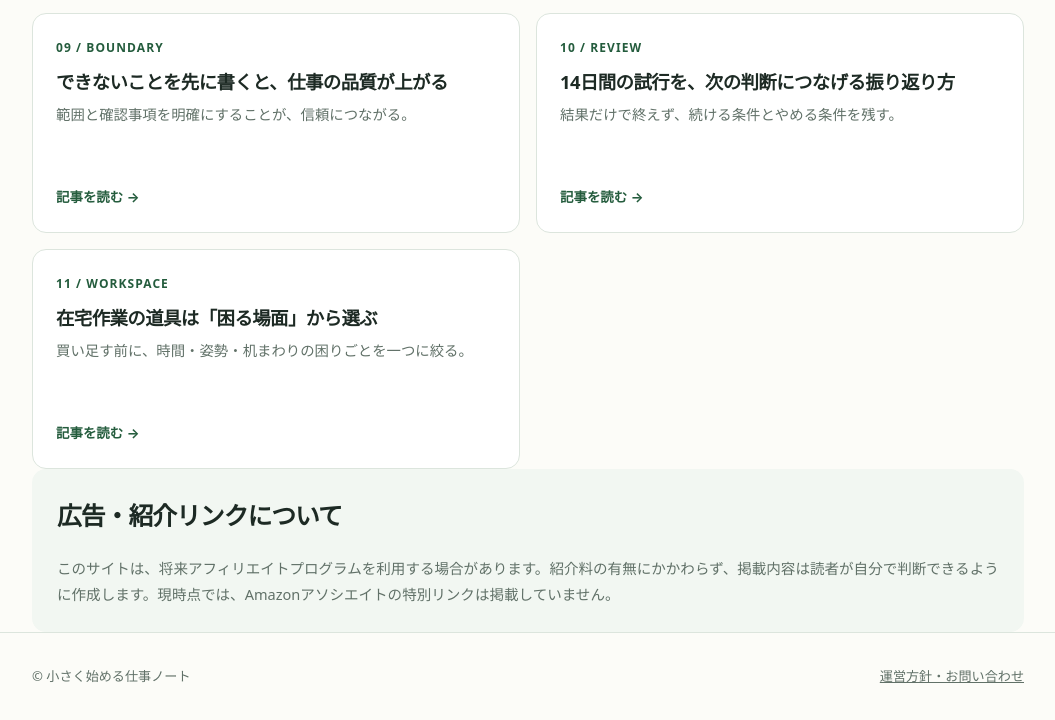
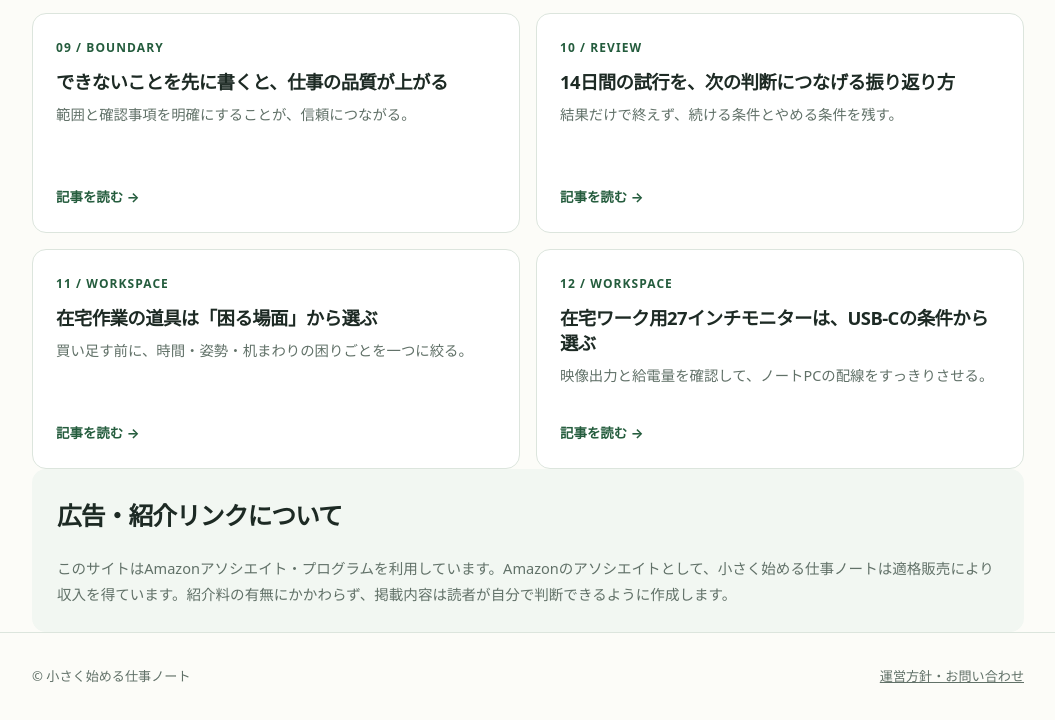
Before and after one commit to scar0605-dotcom/small-work-notes, a plain HTML site: page index.html in a window 1280 px wide. Shown: the part 1650-2370 px from the top of the page, without its empty margins (112-1167 px from the left). Drawn offline with Linux system fonts and the light colour scheme.

Commit message:
Add USB-C monitor selection guide

```diff
--- a/index.html
+++ b/index.html
@@ -25,7 +25,8 @@
     <a class="post" href="articles/09.html"><span class="num">09 / BOUNDARY</span><h3>できないことを先に書くと、仕事の品質が上がる</h3><p>範囲と確認事項を明確にすることが、信頼につながる。</p><span class="more">記事を読む →</span></a>
     <a class="post" href="articles/10.html"><span class="num">10 / REVIEW</span><h3>14日間の試行を、次の判断につなげる振り返り方</h3><p>結果だけで終えず、続ける条件とやめる条件を残す。</p><span class="more">記事を読む →</span></a>
     <a class="post" href="articles/11.html"><span class="num">11 / WORKSPACE</span><h3>在宅作業の道具は「困る場面」から選ぶ</h3><p>買い足す前に、時間・姿勢・机まわりの困りごとを一つに絞る。</p><span class="more">記事を読む →</span></a>
+    <a class="post" href="articles/12.html"><span class="num">12 / WORKSPACE</span><h3>在宅ワーク用27インチモニターは、USB-Cの条件から選ぶ</h3><p>映像出力と給電量を確認して、ノートPCの配線をすっきりさせる。</p><span class="more">記事を読む →</span></a>
   </div></section>
-  <section class="wrap"><div class="notice"><h2>広告・紹介リンクについて</h2><p>このサイトは、将来アフィリエイトプログラムを利用する場合があります。紹介料の有無にかかわらず、掲載内容は読者が自分で判断できるように作成します。現時点では、Amazonアソシエイトの特別リンクは掲載していません。</p></div></section>
+  <section class="wrap"><div class="notice"><h2>広告・紹介リンクについて</h2><p>このサイトはAmazonアソシエイト・プログラムを利用しています。Amazonのアソシエイトとして、小さく始める仕事ノートは適格販売により収入を得ています。紹介料の有無にかかわらず、掲載内容は読者が自分で判断できるように作成します。</p></div></section>
 </main><footer><div class="wrap foot"><span>© 小さく始める仕事ノート</span><a href="about.html">運営方針・お問い合わせ</a></div></footer>
 </body></html>
```
Also changed, not shown: articles/12.html (added, +1 -0 lines).
